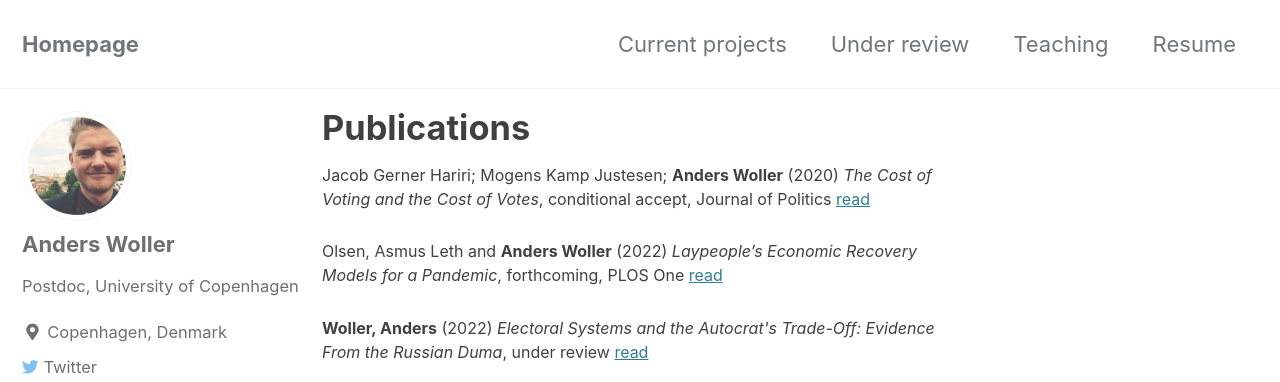
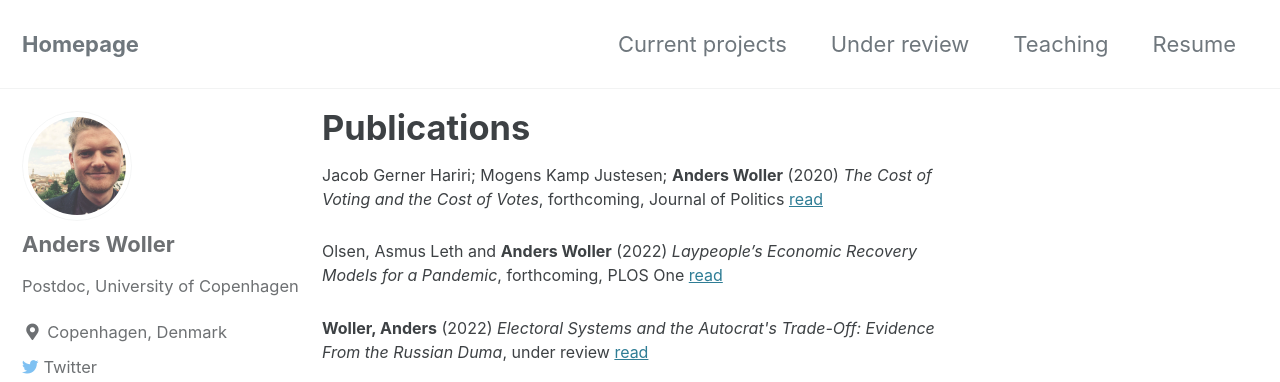
Before and after one commit to AndersWoller/AndersWoller.github.io, a Jekyll site: the page built from _pages/publications.md, in a window 1280 px wide and 929 px high. Shown: the top 382 px of the window. Built offline with Jekyll 4.4.1, drawn with Linux system fonts in a browser that asks for light colours; cached includes are drawn as plain includes.

Commit message:
Update publications.md

```diff
--- a/_pages/publications.md
+++ b/_pages/publications.md
@@ -4,7 +4,7 @@
 author_profile: true
 ---
 
-<p style="font-size:16px"> Jacob Gerner Hariri; Mogens Kamp Justesen; <b>Anders Woller</b> (2020) <i>The Cost of Voting and the Cost of Votes</i>, conditional accept, Journal of Politics <a href="https://www.dropbox.com/s/76e4zspprdno5u1/JOP_3rdRound.pdf?dl=0">read</a> <p/>
+<p style="font-size:16px"> Jacob Gerner Hariri; Mogens Kamp Justesen; <b>Anders Woller</b> (2020) <i>The Cost of Voting and the Cost of Votes</i>, forthcoming, Journal of Politics <a href="https://www.dropbox.com/s/76e4zspprdno5u1/JOP_3rdRound.pdf?dl=0">read</a> <p/>
 
 <p style="font-size:16px"> Olsen, Asmus Leth and <b>Anders Woller</b> (2022) <i>Laypeople’s Economic Recovery Models for a Pandemic</i>, forthcoming, PLOS One <a href="https://www.dropbox.com/s/whdcje1z96htnwp/PlosOne_RR.pdf?dl=0">read</a> <p/>
 
```
